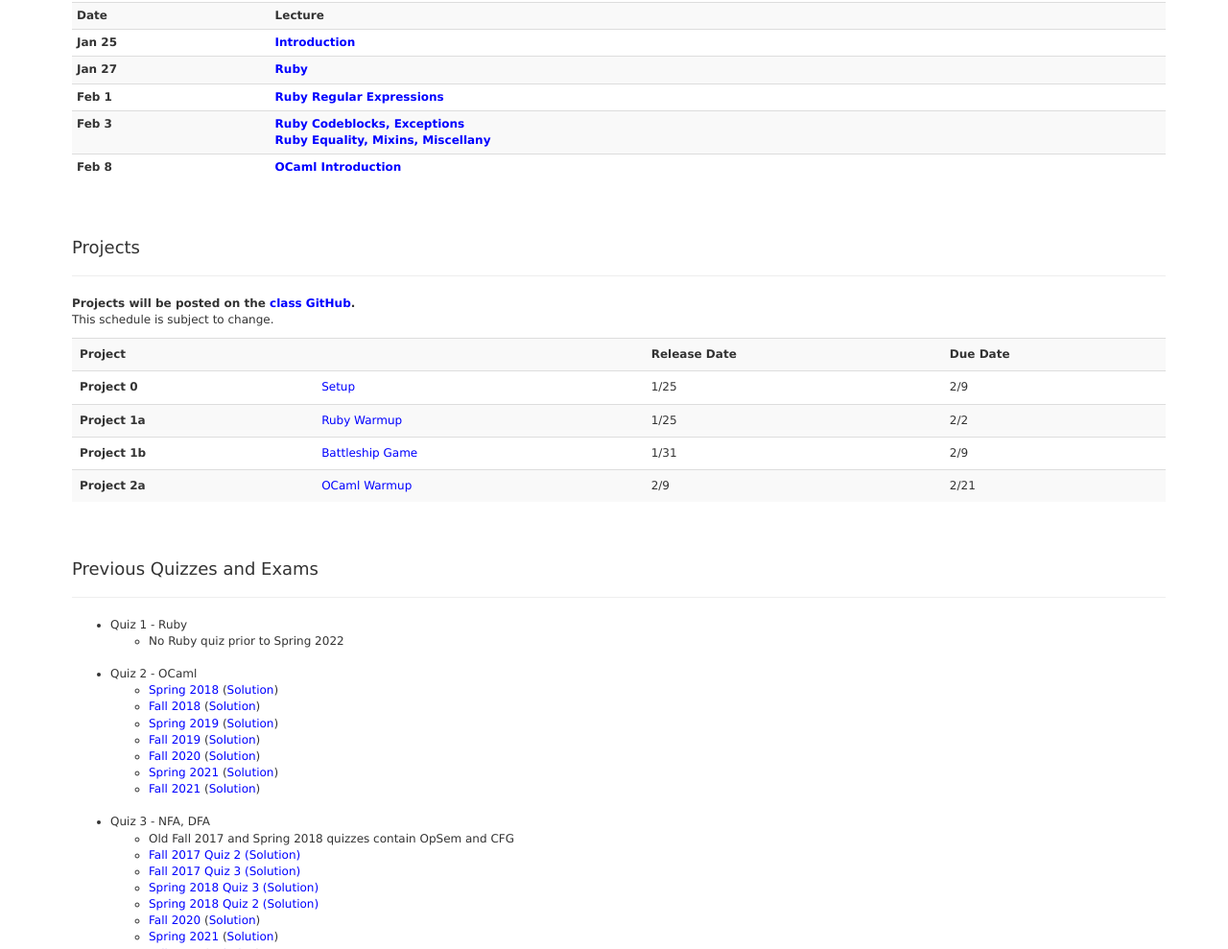
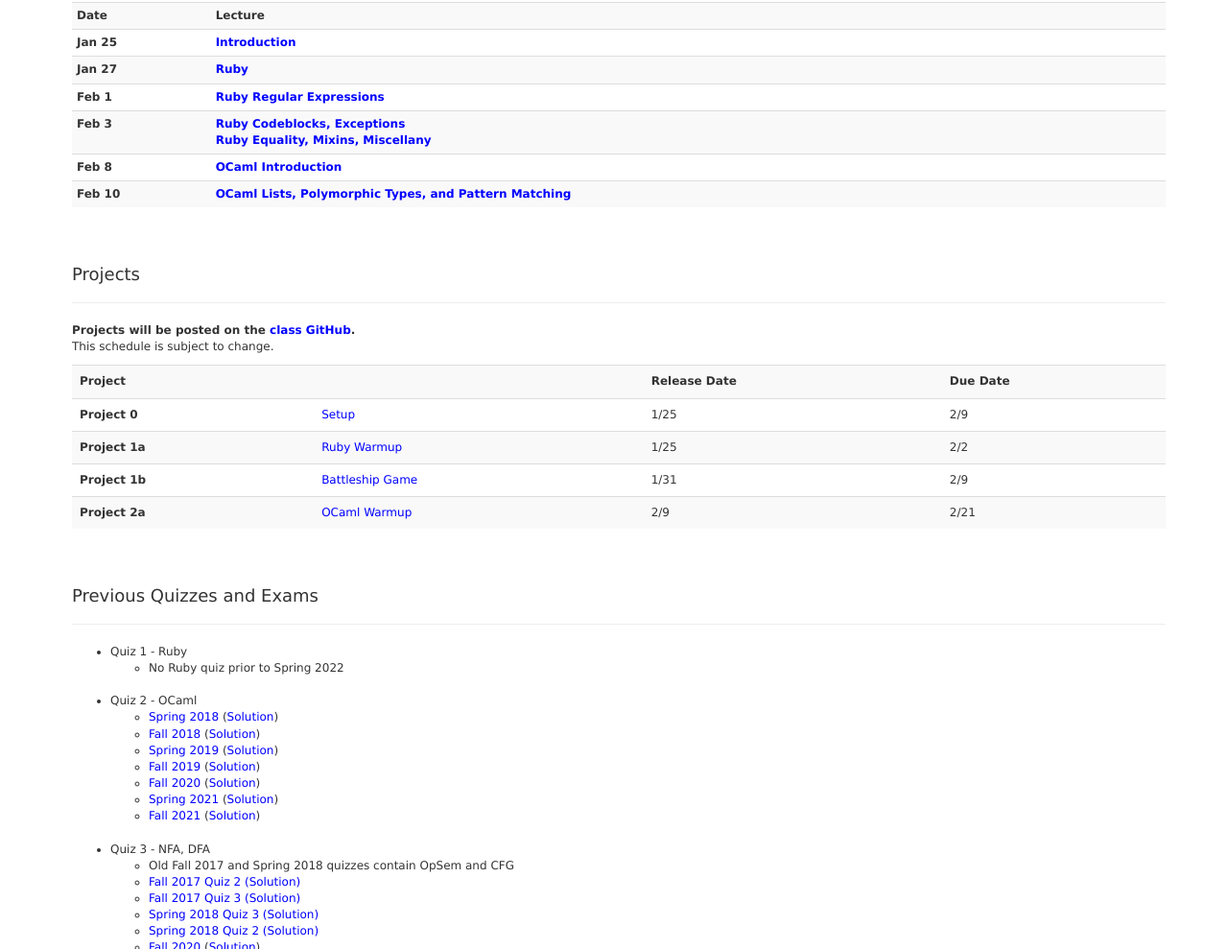
Before and after one commit to umd-cmsc330/class-website, a plain HTML site: page index.html in a window 1280 px wide. Shown: the part 3567-4556 px from the top of the page at 96% size. Drawn offline with nearby package versions, Linux system fonts and the light colour scheme.

Commit message:
Today's slides.

```diff
--- a/index.html
+++ b/index.html
@@ -584,6 +584,12 @@
                             <tr>
                                 <th>Feb 8</th>
                                 <td><strong><a href="lectures/06-ocaml-intro.pdf">OCaml Introduction</a></strong>
+                                    <br>
+                                </td>
+                            </tr>
+                            <tr>
+                                <th>Feb 10</th>
+                                <td><strong><a href="lectures/07-ocaml-lists-polymorphic-types.pdf">OCaml Lists, Polymorphic Types, and Pattern Matching</a></strong>
                                     <br>
                                 </td>
                             </tr>
```
Also changed, not shown: 1 other file.
